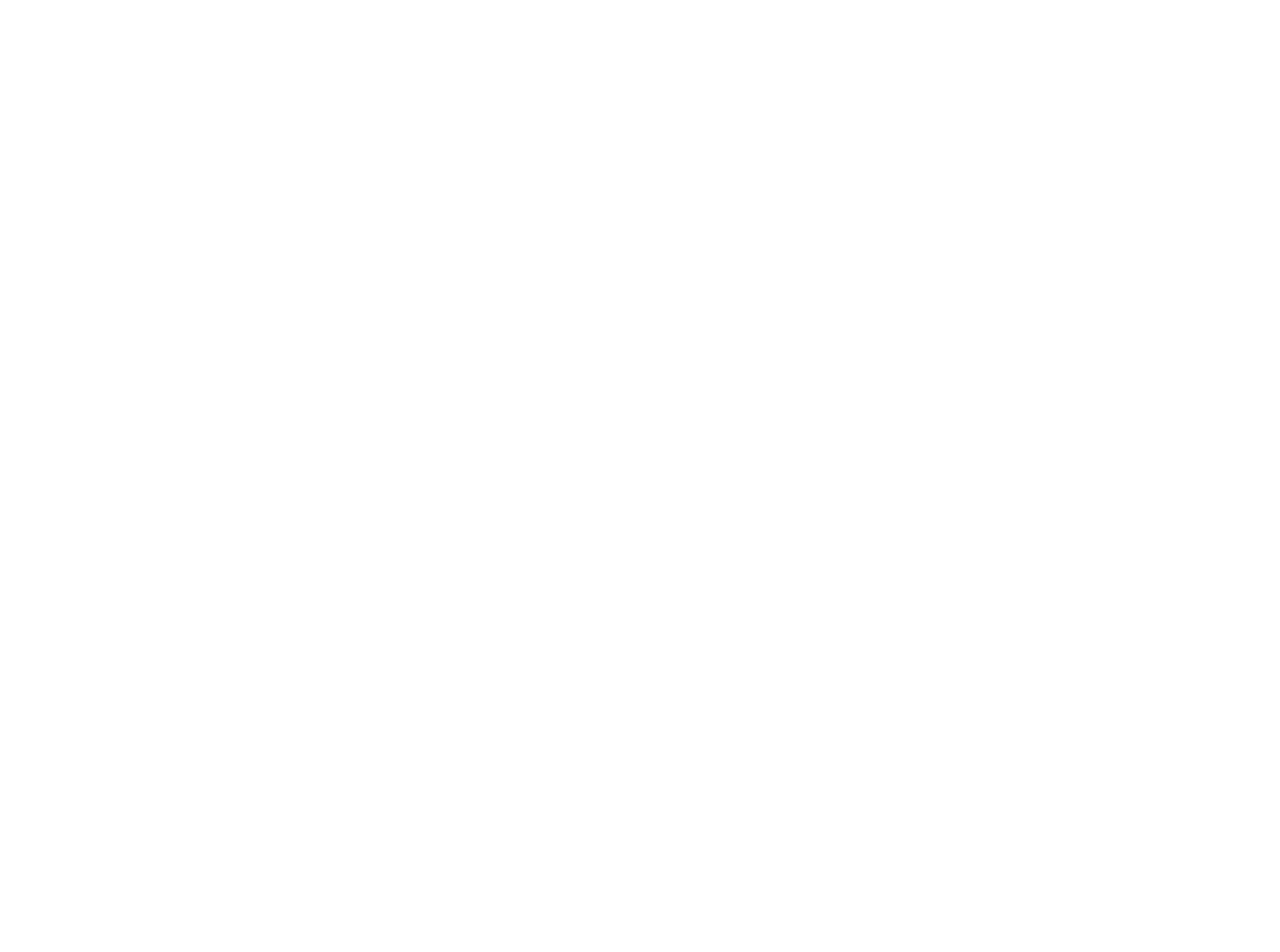
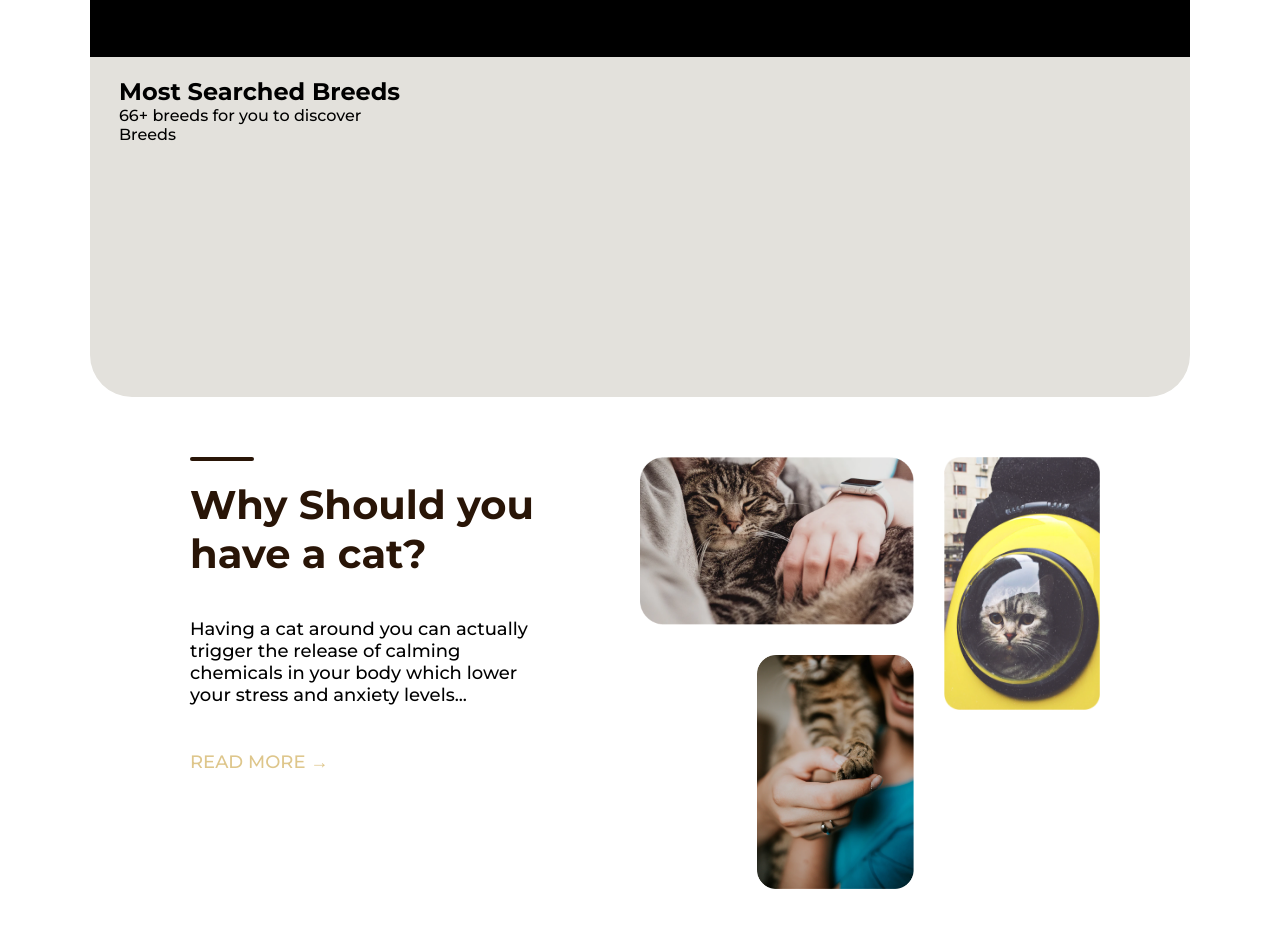
Before and after one commit to jonas1307/cat-wiki, a Next.js app: page / in a window 1280 px wide. Shown: the part 360-1312 px from the top of the page. Before the commit the page ends 800 px from the top, so only its background shows below. Built offline with nearby package versions, Linux system fonts and the light colour scheme.

Commit message:
feat: adding new home components

```diff
--- /dev/null
+++ b/components/CatAbout/CatAbout.js
@@ -0,0 +1,20 @@
+import styles from './CatAbout.module.css';
+
+const CatAbout = () => {
+  return (
+    <div className={styles.cat_about}>
+      <div className={styles.cat_information}>
+        <h2>Why Should you have a cat?</h2>
+        <div className={styles.cat_information_text}>Having a cat around you can actually trigger the release of calming chemicals in your body which lower your stress and anxiety levels...</div>
+        <a href="#">Read more &rarr;</a>
+      </div>
+      <div className={styles.cat_gallery}>
+        <img className={styles.gallery_img_1} src="/img/cat-2.png" />
+        <img className={styles.gallery_img_2} src="/img/cat-3.png" />
+        <img className={styles.gallery_img_3} src="/img/cat-1.png" />
+      </div>
+    </div>
+  );
+}
+
+export default CatAbout;
--- /dev/null
+++ b/components/CatAbout/CatAbout.module.css
@@ -0,0 +1,94 @@
+.cat_information {
+  margin-bottom: 50px;
+  font-size: 18px;
+  line-height: 22px;
+}
+
+.cat_information h2 {
+  color: var(--color-brown);
+  margin-bottom: 40px;
+  font-size: 48px;
+  line-height: 59px;
+  font-weight: 700;
+
+  /* padding to compensate ::before styling */
+  padding-top: 19px;
+}
+
+.cat_information h2::before {
+    display: block;
+    content: "";
+    border-top: .3rem solid var(--color-brown);
+    width: 4rem;
+    transform: translateY(-19px);
+    border-radius: var(--border-radius-xl);
+}
+
+.cat_information_text {
+  margin-bottom: 25px;
+}
+
+.cat_information a {
+  text-transform: uppercase;
+  font-size: 18px;
+  line-height: 22px;
+}
+
+.cat_gallery {
+  width: 100%;
+  margin-bottom: 20px;
+
+  display: grid;
+  grid-template-columns: 1fr/2 1fr 1fr;
+  grid-template-rows: 1fr;
+  gap: 18px;
+}
+
+.gallery_img_1,
+.gallery_img_2,
+.gallery_img_3 {
+  width: 100%;
+}
+
+.gallery_img_1 {
+  grid-column: 1 / 3;
+  grid-row: 1;
+}
+
+.gallery_img_2 {
+  grid-column: 3;
+  grid-row: 1 / 3;
+}
+
+.gallery_img_3 {
+  grid-column: 2;
+  grid-row: 2;
+}
+
+@media screen and (min-width: 1024px) {
+  .cat_about {
+    display: grid;
+    grid-template-columns: repeat(2, 1fr);
+  }
+
+  .cat_information h2 {
+    font-size: 40px;
+    line-height: 49px;
+  }
+
+  .cat_information {
+    padding-left: 100px;
+    padding-right: 40px;
+  }
+
+  .cat_information_text {
+    margin-bottom: 45px;
+    padding-right: 60px;
+  }
+
+  .cat_gallery {
+    gap: 30px;
+    margin-bottom: 100px;
+    padding-right: 90px;
+  }
+}
--- /dev/null
+++ b/components/HeroSearch/HeroSearch.js
@@ -0,0 +1,13 @@
+import styles from './HeroSearch.module.css';
+
+const HeroSearch = () => {
+  return (
+    <div className={styles.hero}>
+      <h1>CatWiki</h1>
+      <span>Get to know more about your cat breed</span>
+      <div>Search</div>
+    </div>
+  )
+}
+
+export default HeroSearch;
--- /dev/null
+++ b/components/HeroSearch/HeroSearch.module.css
@@ -0,0 +1,10 @@
+.hero {
+  background: var(--color-primary) url('/img/hero-sm.png') no-repeat;
+  border-top-left-radius: var(--border-radius-lg);
+  border-top-right-radius: var(--border-radius-lg);
+
+  color: var(--color-secondary);
+
+  padding: 20px 29px;
+  height: 340px;
+}
--- /dev/null
+++ b/components/TopBreeds/TopBreeds.js
@@ -0,0 +1,15 @@
+import styles from './TopBreeds.module.css';
+
+const TopBreeds = () => {
+  return (
+    <div className={styles.top_breeds}>
+      <h2>Most Searched Breeds</h2>
+      <span>66+ breeds for you to discover</span>
+      <div>
+        Breeds
+      </div>
+    </div>
+  )
+};
+
+export default TopBreeds;
--- /dev/null
+++ b/components/TopBreeds/TopBreeds.module.css
@@ -0,0 +1,9 @@
+.top_breeds {
+  background-color: var(--color-gray);
+  border-bottom-left-radius: var(--border-radius-lg);
+  border-bottom-right-radius: var(--border-radius-lg);
+
+  padding: 20px 29px;
+  margin-bottom: 60px;
+  height: 340px;
+}
--- a/pages/index.js
+++ b/pages/index.js
@@ -1,9 +1,14 @@
+import CatAbout from '../components/CatAbout/CatAbout';
+import HeroSearch from '../components/HeroSearch/HeroSearch';
 import Layout from '../components/Layout/Layout'
+import TopBreeds from '../components/TopBreeds/TopBreeds';
 
 export default function Home() {
   return (
     <Layout title="Home">
-      <h1>Home</h1>
+      <HeroSearch />
+      <TopBreeds />
+      <CatAbout />
     </Layout>
   )
 }
```
